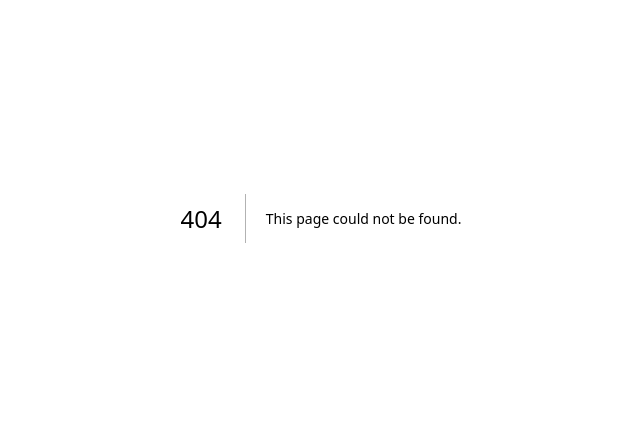
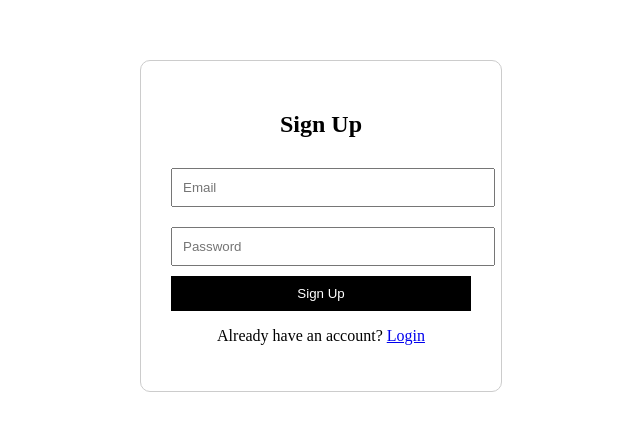
Before and after one commit to shemflores/ml-hub, a Next.js app: page /signup in a window 1280 px wide. Before the commit this address had no page. Shown: the part 182-612 px from the top of the page, without its empty margins (319-959 px from the left). Built offline with nearby package versions, Linux system fonts and the light colour scheme; no server answers.

Commit message:
protect dashboard

```diff
--- a/pages/page.js
+++ /dev/null
@@ -1,3 +0,0 @@
-export default function Dashboard() {
-  return <h1>Welcome 🎉 You are logged in</h1>
-}
--- /dev/null
+++ b/pages/signup.js
@@ -0,0 +1,82 @@
+import { useState } from 'react'
+import { supabase } from '../lib/supabaseClient'
+
+export default function Signup() {
+  const [email, setEmail] = useState('')
+  const [password, setPassword] = useState('')
+
+  const handleSignUp = async (e) => {
+    e.preventDefault()
+
+    const { error } = await supabase.auth.signUp({
+      email,
+      password,
+    })
+
+    if (error) {
+      alert(error.message)
+    } else {
+      alert("Signup successful! Check your email.")
+    }
+  }
+
+  return (
+    <div style={styles.container}>
+      <form onSubmit={handleSignUp} style={styles.card}>
+        <h2>Sign Up</h2>
+
+        <input
+          type="email"
+          placeholder="Email"
+          onChange={(e) => setEmail(e.target.value)}
+          style={styles.input}
+          required
+        />
+
+        <input
+          type="password"
+          placeholder="Password"
+          onChange={(e) => setPassword(e.target.value)}
+          style={styles.input}
+          required
+        />
+
+        <button type="submit" style={styles.button}>
+          Sign Up
+        </button>
+
+        <p>
+          Already have an account? <a href="/login">Login</a>
+        </p>
+      </form>
+    </div>
+  )
+}
+
+const styles = {
+  container: {
+    display: 'flex',
+    height: '100vh',
+    justifyContent: 'center',
+    alignItems: 'center',
+  },
+  card: {
+    padding: '30px',
+    border: '1px solid #ccc',
+    borderRadius: '10px',
+    width: '300px',
+    textAlign: 'center',
+  },
+  input: {
+    width: '100%',
+    padding: '10px',
+    margin: '10px 0',
+  },
+  button: {
+    width: '100%',
+    padding: '10px',
+    background: 'black',
+    color: 'white',
+    border: 'none',
+  },
+}
```
Also changed, not shown: pages/auth.js (deleted, +0 -79 lines), pages/dashboard.js (added, +56 -0 lines), pages/index.js (+15 -3 lines), pages/login.js (added, +82 -0 lines).
